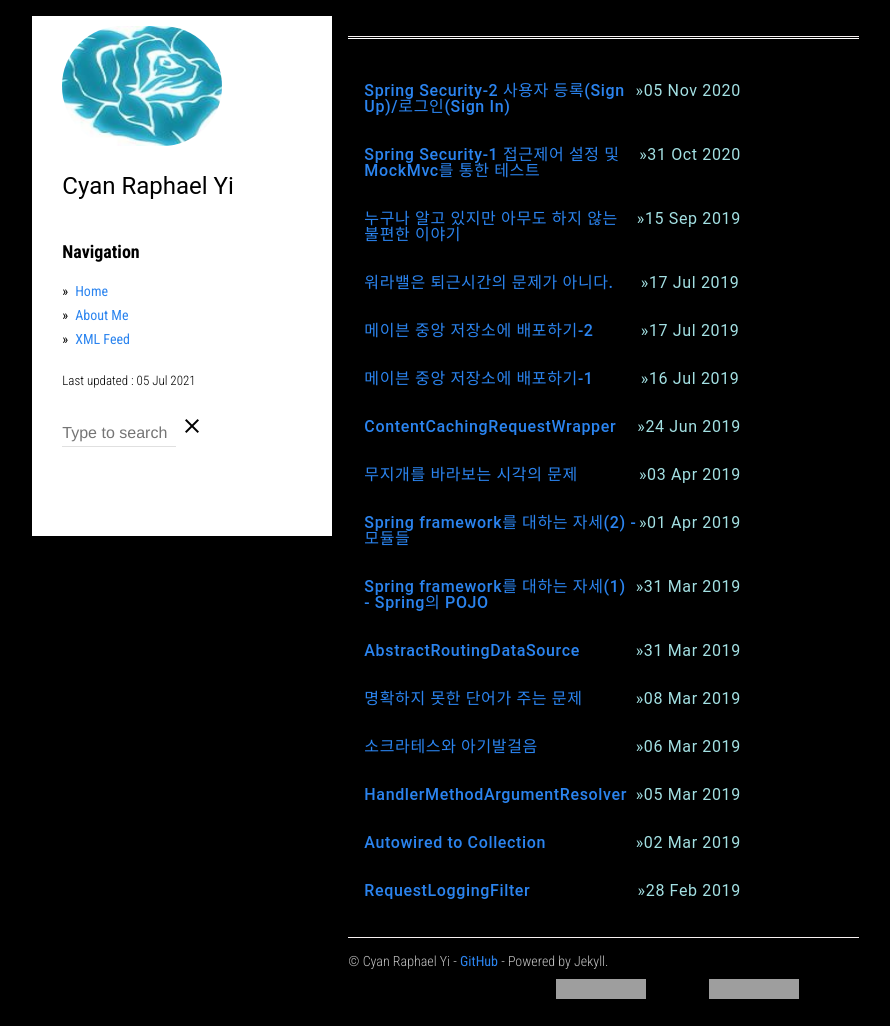
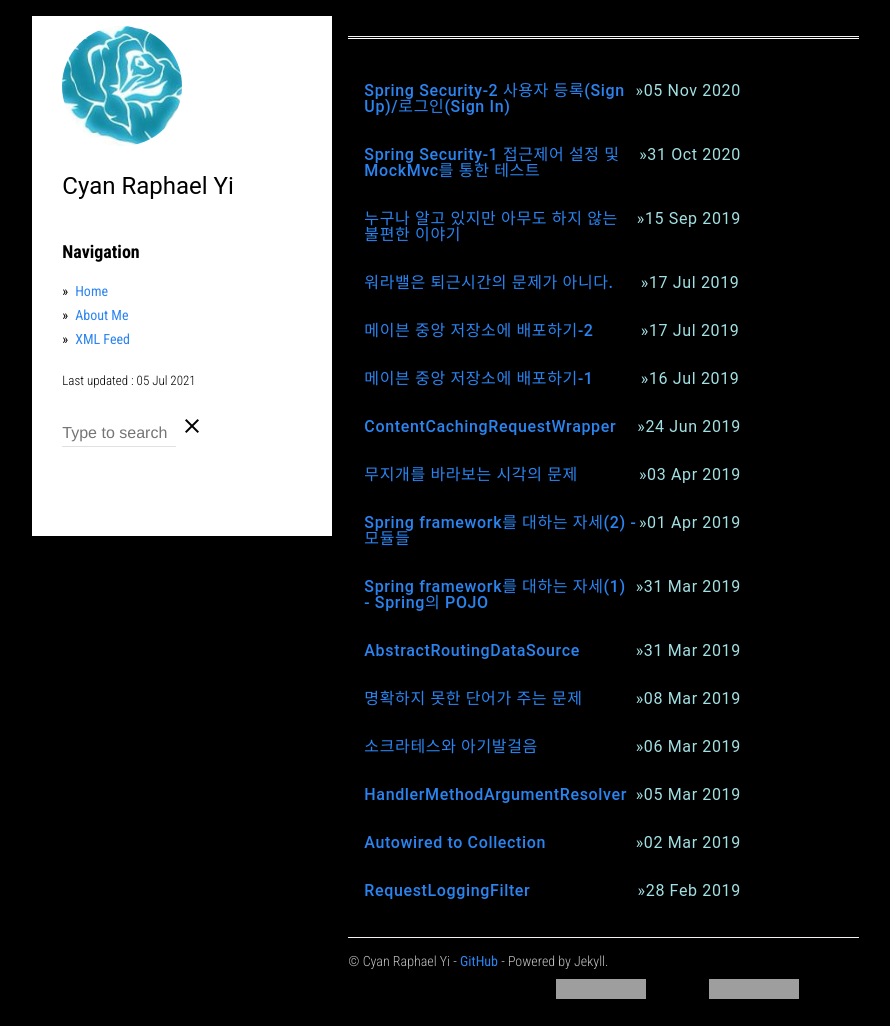
Before and after one commit to CyanRYi/cyanryi.github.io, a Jekyll site: the page built from index.html, in a window 1280 px wide and 1026 px high. Shown: the whole window, without its empty margins (89-979 px from the left). Built offline with Jekyll 4.4.1, drawn with Linux system fonts in a browser that asks for light colours; grey boxes are pictures that could not be loaded.

Commit message:
Resize profile image

```diff
--- a/_layouts/default.html
+++ b/_layouts/default.html
@@ -100,7 +100,7 @@ layout: compress
           <div class="mdl-grid">
               <div class="mdl-cell mdl-cell--1-offset-desktop mdl-cell--3-col-desktop mdl-cell--8-col-tablet mdl-cell--4-col-phone sidebar">
                   <div class="profile">
-                      <a href="{{ site.url}}"><img class="profile-avatar" src="{{ site.url }}{{ site.avatar }}" height="120px" width="160" /></a>
+                      <a href="{{ site.url}}"><img class="profile-avatar" src="{{ site.url }}{{ site.avatar }}" height="120" width="120" /></a>
                       <h4 class="author-name">{{ site.author }}</h4>
                   </div>
                   <div class="nav">
```
